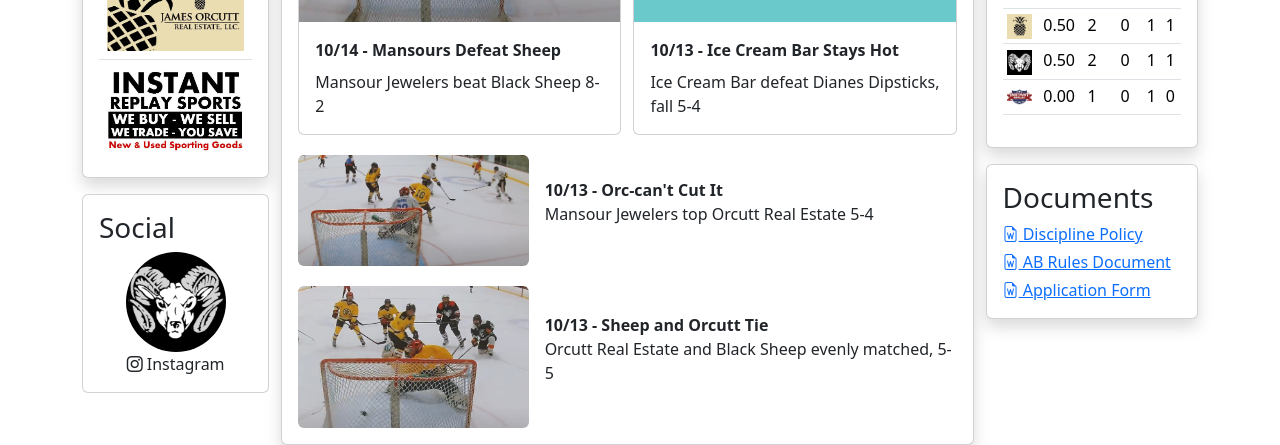
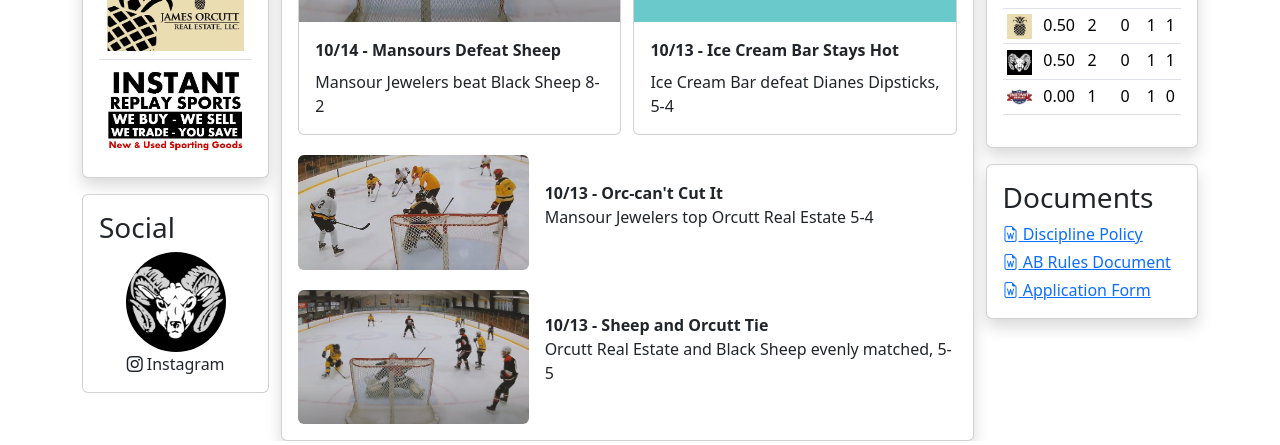
Before and after one commit to MichaelBluetooth/ithaca-ab-hockey, an Angular app: page / in a window 1280 px wide. Shown: the part 678-1123 px from the top of the page. Built offline with nearby package versions, Linux system fonts and the light colour scheme.

Commit message:
more updates

```diff
--- a/src/app/home/components/secondary-content/secondary-content.component.ts
+++ b/src/app/home/components/secondary-content/secondary-content.component.ts
@@ -24,20 +24,20 @@ export class SecondaryContentComponent {
     },
     {
       title: "10/13 - Ice Cream Bar Stays Hot",
-      description: "Ice Cream Bar defeat Dianes Dipsticks, fall 5-4",
+      description: "Ice Cream Bar defeat Dianes Dipsticks, 5-4",
       image: "assets/images/icb_mascot.jpg",
       link: ""
     },
     {
       title: "10/13 - Orc-can't Cut It",
       description: "Mansour Jewelers top Orcutt Real Estate 5-4",
-      image: "assets/images/orcutt_mansours_preseason.png",
+      image: "assets/images/mansour_vs_orcutt_11-13-2024.png",
       link: "https://www.youtube.com/watch?v=YenAjctMB6k"
     },
     {
       title: "10/13 - Sheep and Orcutt Tie",
       description: "Orcutt Real Estate and Black Sheep evenly matched, 5-5",
-      image: "assets/images/blacksheep_vs_orcutt_11-6-2023.png",
+      image: "assets/images/orcutt_vs_blacksheep_11-13-2024.png",
       link: "https://www.youtube.com/watch?v=YenAjctMB6k"
     }
   ]
```
Also changed, not shown: src/assets/images/mansour_vs_orcutt_11-13-2024.png (added), src/assets/images/orcutt_vs_blacksheep_11-13-2024.png (added).
